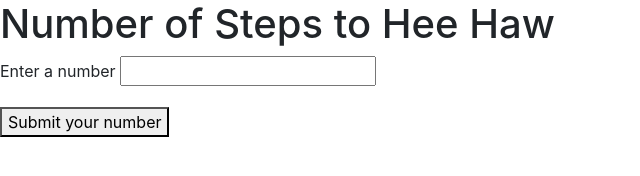
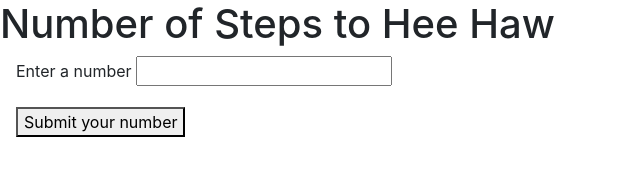
Before and after one commit to davboone/week3, a plain HTML site: page index.html in a window 1280 px wide. Shown: the whole page, without its empty margins (0-640 px from the left). Drawn offline with nearby package versions, Linux system fonts and the light colour scheme.

Commit message:
Changed the left/right  margin for the form

```diff
--- a/index.html
+++ b/index.html
@@ -7,7 +7,7 @@
 </head>
 <body>
     <h1>Number of Steps to Hee Haw</h1>
-    <form class="formbody" action="">
+    <form class="mx-3 formbody" action="#">
         <div class="form-group">
             <label for="number">Enter a number</label>
             <input type="text" id="number">
```
